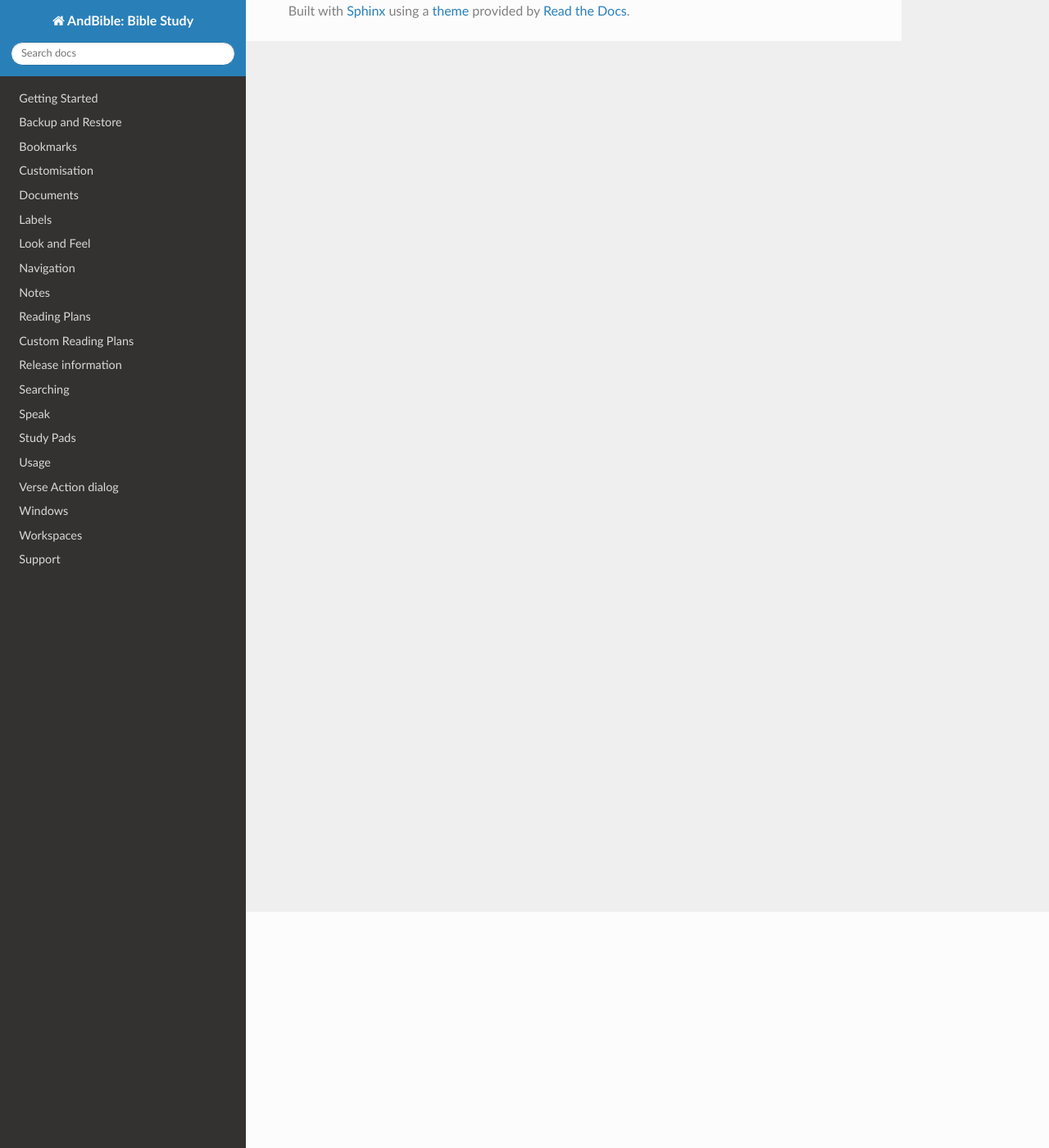
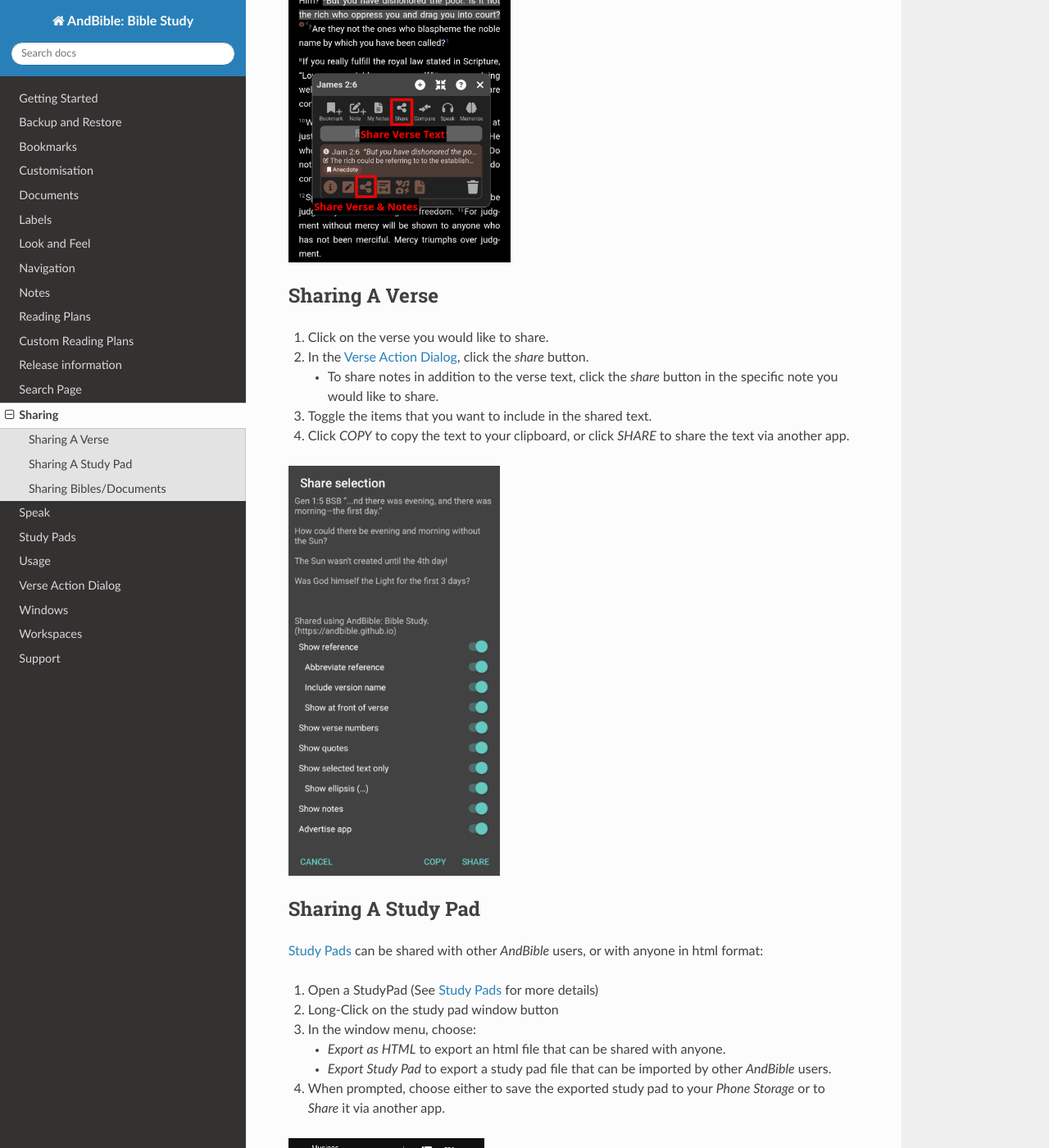
Before and after one commit to AndBible/docs, a Sphinx documentation site: the page built from docs/source/share.rst, in a window 1280 px wide and 1400 px high, scrolled down 288 px. Shown: the whole window at 82% size. Built offline with Sphinx 7.4.7 and the Read the Docs theme 3.1.0, drawn with Linux system fonts in a browser that asks for light colours; pages that are not in the unit, such as notebooks, are missing from menus; some of the changed text lies outside the part shown.

Commit message:
Add 'Share' page (#25)
* fix email & github links
* update index to reference `search` instead of `searching`
* Add share page to index
* Add Share page
* Capitalize Dialog in `Verse Action Dialog`

```diff
--- a/docs/source/index.rst
+++ b/docs/source/index.rst
@@ -30,7 +30,8 @@
    notes
    reading_plans
    releases/index
-   searching
+   search
+   share
    speak
    study_pads
    usage
--- a/docs/source/share.rst
+++ b/docs/source/share.rst
@@ -1,4 +1,56 @@
-Sharing Verses
-==============
+Sharing
+=======
 
-The Bible Study App allows you to copy a verse to the device clipboard or share it through another app.
+With |app|, you can easily share verses, notes, and study pads.
+
+.. image:: /images/share_verse.png
+   :height: 400
+   :target: https://play.google.com/store/apps/details?id=net.bible.android.activity
+
+
+Sharing A Verse
+---------------
+
+#. Click on the verse you would like to share.
+#. In the :doc:`/verse_action_dialog`, click the `share` button.
+
+   - To share notes in addition to the verse text, click the `share` button
+     in the specific note you would like to share.
+
+#. Toggle the items that you want to include in the shared text.
+#. Click `COPY` to copy the text to your clipboard, or click `SHARE` to share
+   the text via another app.
+
+.. image:: /images/share_options.png
+   :height: 500
+   :target: https://play.google.com/store/apps/details?id=net.bible.android.activity
+
+
+Sharing A Study Pad
+-------------------
+
+:doc:`/study_pads` can be shared with other |app| users, or with anyone in html
+format:
+
+#. Open a StudyPad (See :doc:`/study_pads` for more details)
+#. Long-Click on the study pad window button
+#. In the window menu, choose:
+
+   - `Export as HTML` to export an html file that can be shared with anyone.
+   - `Export Study Pad` to export a study pad file that can be imported
+     by other |app| users.
+
+#. When prompted, choose either to save the exported study pad to your
+   `Phone Storage` or to `Share` it via another app.
+
+.. image:: /images/share_studypad.png
+   :height: 500
+   :target: https://play.google.com/store/apps/details?id=net.bible.android.activity
+
+
+Sharing Bibles/Documents
+------------------------
+
+It is also possible to share other |app| documents. See :doc:`/backup_restore`
+for details on backing up documents that can then be shared with other
+|app| users.
--- a/docs/source/verse_action_dialog.rst
+++ b/docs/source/verse_action_dialog.rst
@@ -1,4 +1,4 @@
-Verse Action dialog
+Verse Action Dialog
 ===================
 
 Bookmark
```
Also changed, not shown: docs/source/images/share_options.png (added), docs/source/images/share_studypad.png (added), docs/source/images/share_verse.png (added).
